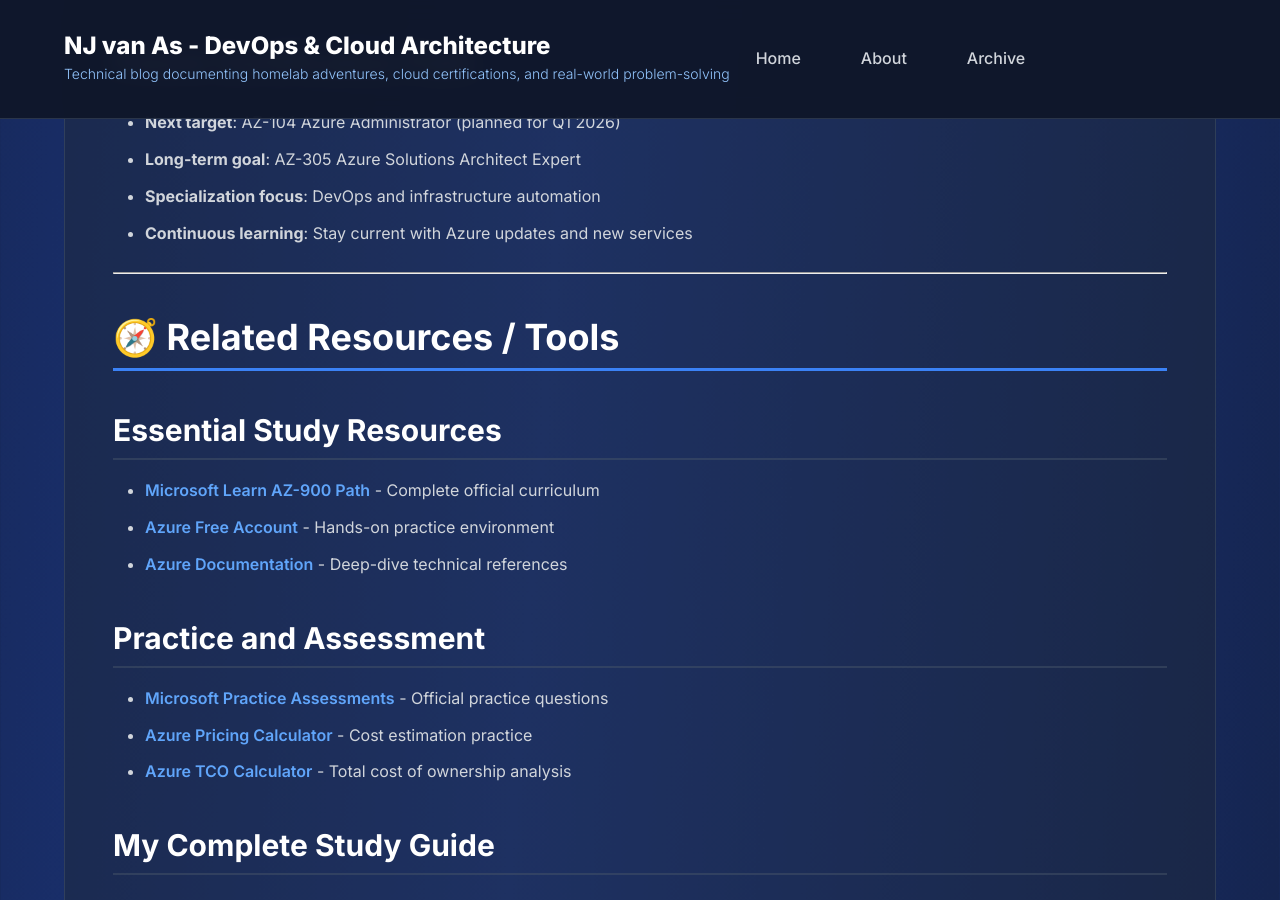
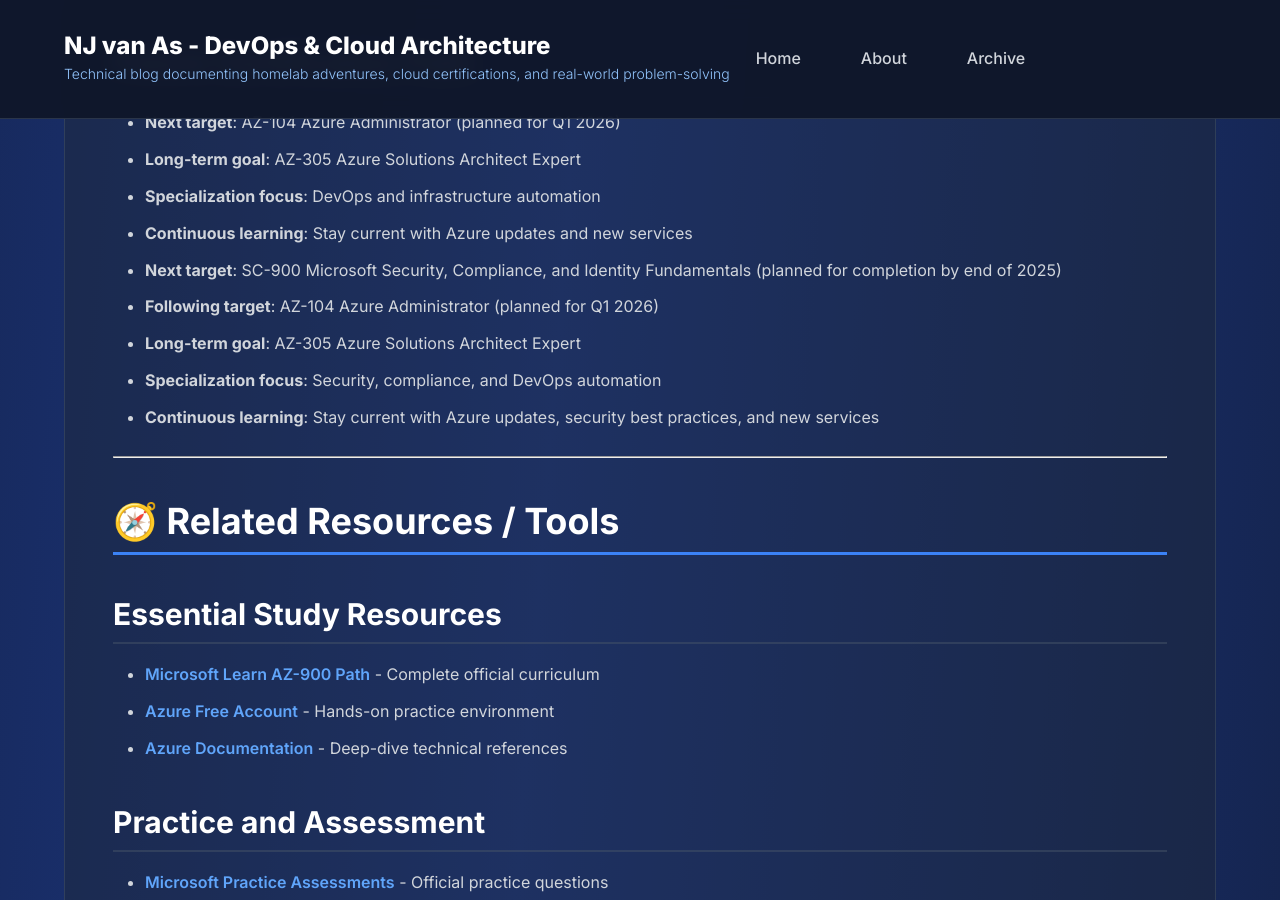
Before and after one commit to njvanas/Blog, a Jekyll site: the page built from _posts/2025-09-15-az900-certification-journey.md, in a window 1280 px wide and 900 px high, scrolled down 9147 px. Built offline with Jekyll 4.4.1, drawn with Linux system fonts in a browser that asks for light colours.

Commit message:
Update future planning to SC-900 by end of 2025

```diff
--- a/_posts/2025-09-15-az900-certification-journey.md
+++ b/_posts/2025-09-15-az900-certification-journey.md
@@ -212,6 +212,11 @@ For each governance topic:
 - **Long-term goal**: AZ-305 Azure Solutions Architect Expert
 - **Specialization focus**: DevOps and infrastructure automation
 - **Continuous learning**: Stay current with Azure updates and new services
+- **Next target**: SC-900 Microsoft Security, Compliance, and Identity Fundamentals (planned for completion by end of 2025)
+- **Following target**: AZ-104 Azure Administrator (planned for Q1 2026)
+- **Long-term goal**: AZ-305 Azure Solutions Architect Expert
+- **Specialization focus**: Security, compliance, and DevOps automation
+- **Continuous learning**: Stay current with Azure updates, security best practices, and new services
 
 ---
 
```
